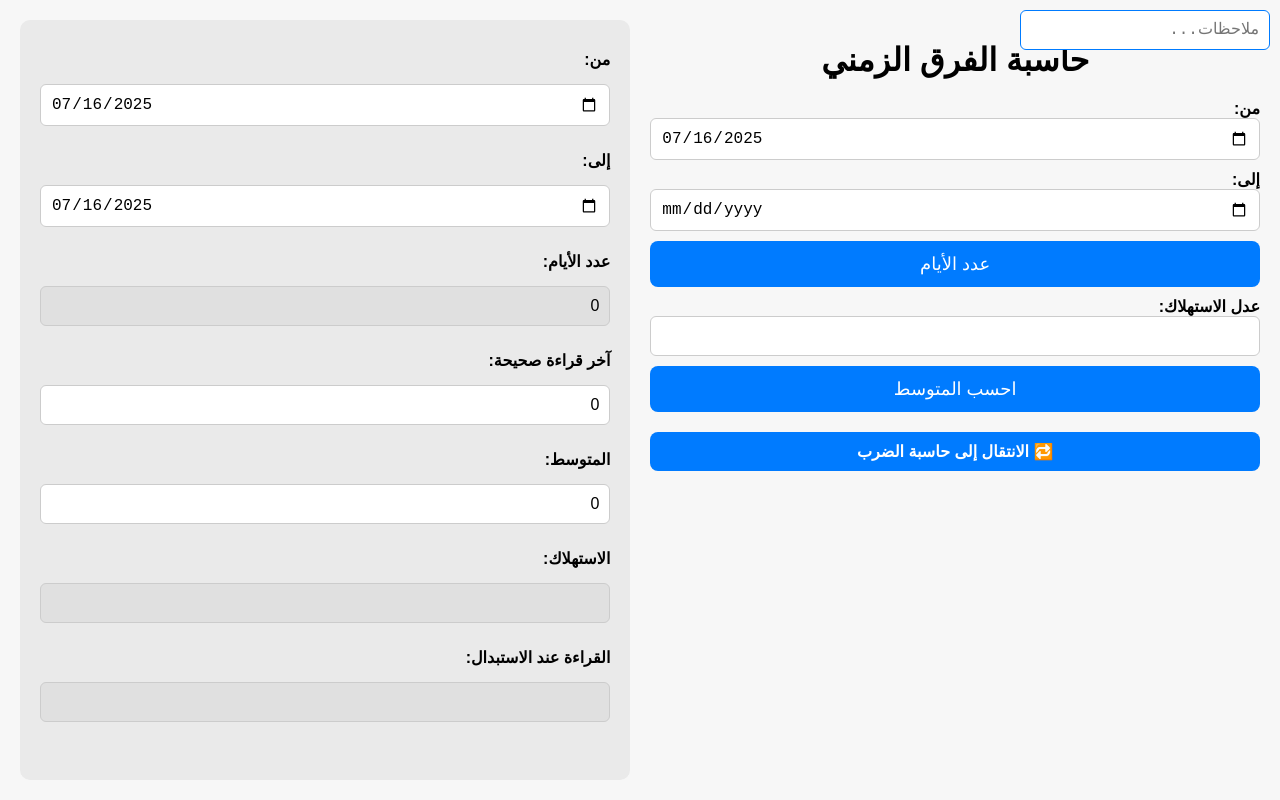
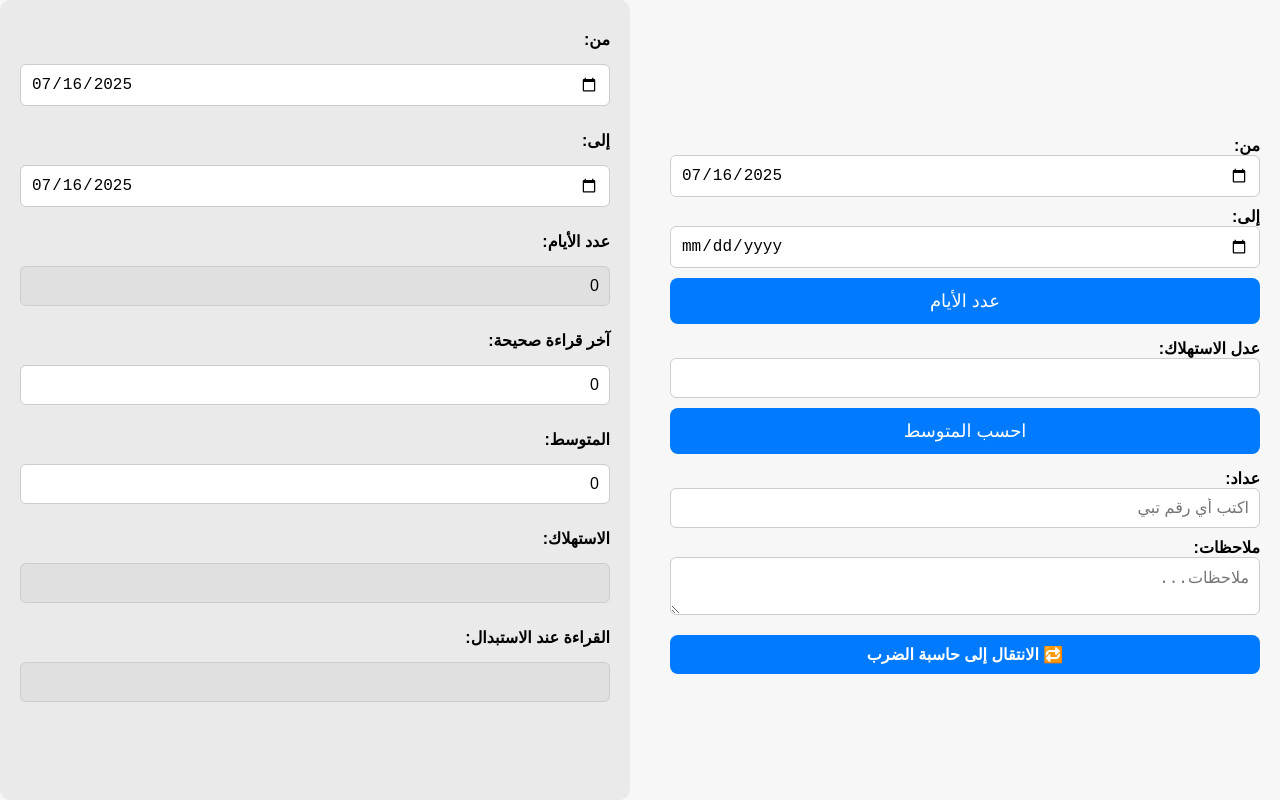
Before and after one commit to solo3i/culapp, a plain HTML site: page index.html in a window 1280 px wide. Drawn offline with Linux system fonts and the light colour scheme.

Commit message:
Update index.html
up 6

```diff
--- a/index.html
+++ b/index.html
@@ -10,11 +10,10 @@
       font-family: Arial, sans-serif;
       background-color: #f7f7f7;
       margin: 0;
-      padding: 20px;
+      padding: 0;
       direction: rtl;
       text-align: right;
       height: 100vh;
-      box-sizing: border-box;
       display: flex;
       gap: 20px;
       position: relative;
@@ -23,6 +22,13 @@
     #leftSide, #rightSide {
       width: 50%;
       box-sizing: border-box;
+      padding: 40px 20px;
+    }
+
+    #leftSide {
+      display: flex;
+      flex-direction: column;
+      justify-content: center;
     }
 
     #rightSide {
@@ -34,11 +40,6 @@
       gap: 15px;
     }
 
-    h1 {
-      text-align: center;
-      margin-bottom: 20px;
-    }
-
     label {
       font-weight: bold;
       margin-top: 10px;
@@ -47,7 +48,8 @@
 
     input[type="date"],
     input[type="number"],
-    input[type="text"] {
+    input[type="text"],
+    textarea {
       width: 100%;
       padding: 10px;
       font-size: 16px;
@@ -109,35 +111,12 @@
     .link-button:hover {
       background-color: #0056b3;
     }
-
-    /* مربع الملاحظات في الزاوية اليمنى العلوية */
-    #noteBoxCorner {
-      position: absolute;
-      top: 10px;
-      right: 10px;
-      width: 250px;
-      height: 40px;
-      padding: 8px 10px;
-      font-size: 16px;
-      border-radius: 6px;
-      border: 1px solid #007BFF;
-      resize: none;
-      background-color: white;
-      direction: rtl;
-      text-align: right;
-      box-sizing: border-box;
-    }
   </style>
 </head>
 <body>
 
-  <!-- مربع الملاحظات -->
-  <textarea id="noteBoxCorner" placeholder="ملاحظات..."></textarea>
-
   <!-- القسم الأيسر -->
   <div id="leftSide">
-    <h1>حاسبة الفرق الزمني</h1>
-
     <label>من:</label>
     <input type="date" id="startDate">
 
@@ -159,6 +138,12 @@
     <button onclick="calculateDivision()">احسب المتوسط</button>
     <div class="result" id="divisionResult" style="display: none;" onclick="copyText(this)"></div>
     <div class="notice" id="divNotice"></div>
+
+    <label>عداد:</label>
+    <input type="number" id="customCounter" placeholder="اكتب أي رقم تبي">
+
+    <label>ملاحظات:</label>
+    <textarea id="noteBox" placeholder="ملاحظات..." rows="2"></textarea>
 
     <a class="link-button" href="second.html">🔁 الانتقال إلى حاسبة الضرب</a>
   </div>
```
